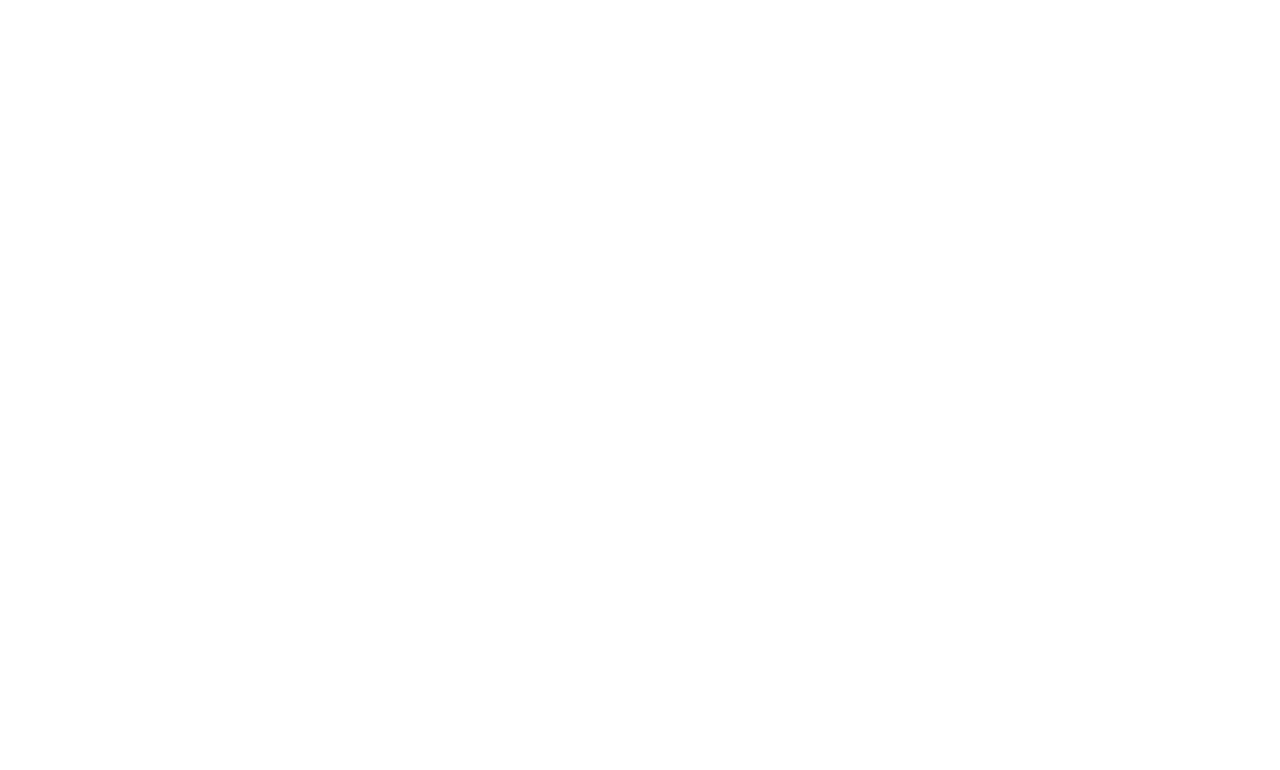
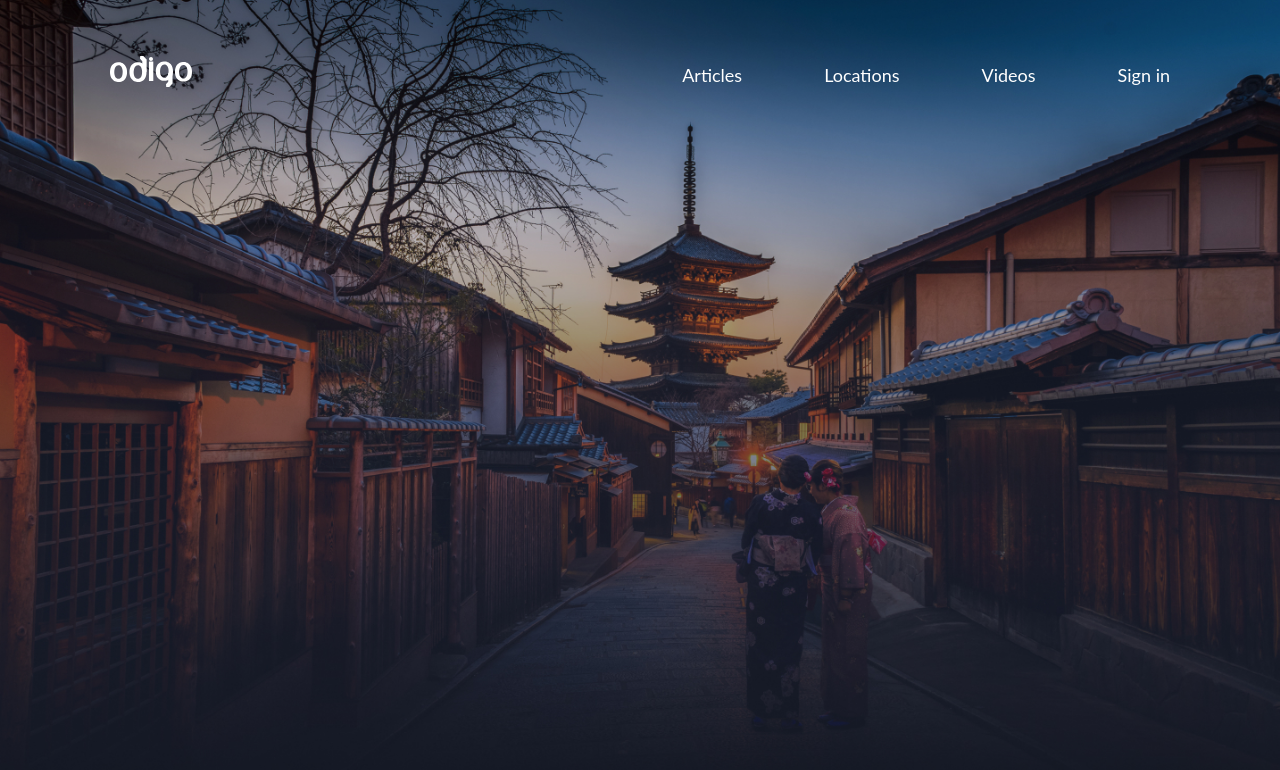
Before and after one commit to leshech/travel, a plain HTML site: page index.html in a window 1280 px wide. Drawn offline with Linux system fonts and the light colour scheme; a web font is replaced by a local one.

Commit message:
new commit

```diff
--- a/css/style.css
+++ b/css/style.css
@@ -0,0 +1,119 @@
+*{padding: 0;margin: 0;border: 0;}
+*,*:before,*:after{-moz-box-sizing: border-box;-webkit-box-sizing: border-box;box-sizing: border-box;}
+:focus,:active{outline: none;}
+a:focus,a:active{outline: none;}
+nav,footer,header,aside{display: block;}
+html,body{
+  height:100%;width:100%;
+  font-size:100%;line-height:1;-ms-text-size-adjust:100%;-moz-text-size-adjust:100%;-webkit-text-size-adjust:100%;}
+input,button,textarea{font-family:inherit;}
+input::-ms-clear{display: none;}
+button{cursor: pointer;}
+button::-moz-focus-inner{padding:0;border:0;}
+a,a:visited{text-decoration: none;}
+a:hover{text-decoration: none;}
+ul li{list-style: none;}
+img{vertical-align: top;}
+h1,h2,h3,h4,h5,h6{font-size:inherit;font-weight: inherit;}
+a{color:inherit;}
+
+/* lato-regular - latin */
+@font-face {
+  font-display: swap; /* Check https://developer.mozilla.org/en-US/docs/Web/CSS/@font-face/font-display for other options. */
+  font-family: 'Lato';
+  font-style: normal;
+  font-weight: 400;
+  src: url('../fonts/lato-v24-latin-regular.woff2') format('woff2'); /* Chrome 36+, Opera 23+, Firefox 39+, Safari 12+, iOS 10+ */
+}
+/* lato-700 - latin */
+@font-face {
+  font-display: swap; /* Check https://developer.mozilla.org/en-US/docs/Web/CSS/@font-face/font-display for other options. */
+  font-family: 'Lato';
+  font-style: normal;
+  font-weight: 700;
+  src: url('../fonts/lato-v24-latin-700.woff2') format('woff2'); /* Chrome 36+, Opera 23+, Firefox 39+, Safari 12+, iOS 10+ */
+}
+/* lato-900 - latin */
+@font-face {
+  font-display: swap; /* Check https://developer.mozilla.org/en-US/docs/Web/CSS/@font-face/font-display for other options. */
+  font-family: 'Lato';
+  font-style: normal;
+  font-weight: 900;
+  src: url('../fonts/lato-v24-latin-900.woff2') format('woff2'); /* Chrome 36+, Opera 23+, Firefox 39+, Safari 12+, iOS 10+ */
+}
+
+html {
+  box-sizing: border-box;
+}
+
+*, *::before, *::after {
+  box-sizing: inherit;
+}
+
+body {
+  font-family: 'Lato';
+  font-style: normal;
+  font-size: 16px;
+  line-height: 1.2;
+  font-weight: normal;
+  color: #102746;
+}
+
+.wrapper {
+  max-width: 1060px;
+  margin: 0 auto;
+}
+
+/* Header styles start */
+
+.header {
+  position: fixed;
+  top: 0;
+  left: 0;
+  width: 100%;
+}
+
+.header_wrapper {
+  display: flex;
+  flex-wrap: wrap;
+  align-items: flex-end;
+  justify-content: space-between;
+  padding-top: 56px;
+}
+
+.header_list {
+  display: flex;
+  flex-wrap: wrap;
+}
+
+.header_item {
+  margin-right: 82px;
+}
+
+.header_item:last-child {
+  margin-right: 0;
+}
+
+.header_link {
+  font-size: 18px;
+  line-height: 24px;
+  color: white;
+  text-decoration: none;
+}
+
+.header_link:hover,  .header_link:focus, .header_link:active {
+  opacity: .75;
+}
+
+
+/* Header styles end*/
+
+/* Intro styles start */
+
+.intro {
+  height: 100vh;
+  background: url(../img/Hero.jpg) no-repeat center;
+  background-size: cover;
+}
+
+/* Intro styles end */
--- a/index.html
+++ b/index.html
@@ -3,10 +3,43 @@
 <head>
   <meta charset="UTF-8">
   <meta name="viewport" content="width= , initial-scale=1.0">
-  <link rel="stylesheet" href="./css/reset.css">
-  <title>Document</title>
+  <link rel="stylesheet" href="./css/style.css">
+  <title>Discover Amazing places in Japan</title>
 </head>
 <body>
+  <header class="header">
+    <div class="wrapper">
 
+      <div class="header_wrapper">
+        <div class="header_logo">
+          <a href="#" class="header_logo-link">
+            <img src="./img/svg/odigo-logo.svg" alt="Discover Amazing places in Japan" class="header_logo-pic">
+          </a>
+        </div>
+        <nav class="header_nav">
+          <ul class="header_list">
+            <li class="header_item">
+              <a href="#!" class="header_link">Articles</a>
+            </li>
+            <li class="header_item">
+              <a href="#!" class="header_link">Locations</a>
+            </li>
+            <li class="header_item">
+              <a href="#!" class="header_link">Videos</a>
+            </li>
+            <li class="header_item">
+              <a href="#!" class="header_link">Sign in</a>
+            </li>
+          </ul>
+        </nav>
+      </div>
+    </div>
+  </header>
+
+  <main class="main">
+    <section class="intro">
+
+    </section>
+  </main>
 </body>
 </html>
```
Also changed, not shown: fonts/jost-v15-latin-600.woff2 (added), fonts/jost-v15-latin-700.woff2 (added), fonts/jost-v15-latin-regular.woff2 (added), img/Hero.jpg (added), img/svg/odigo-logo.svg (added).
